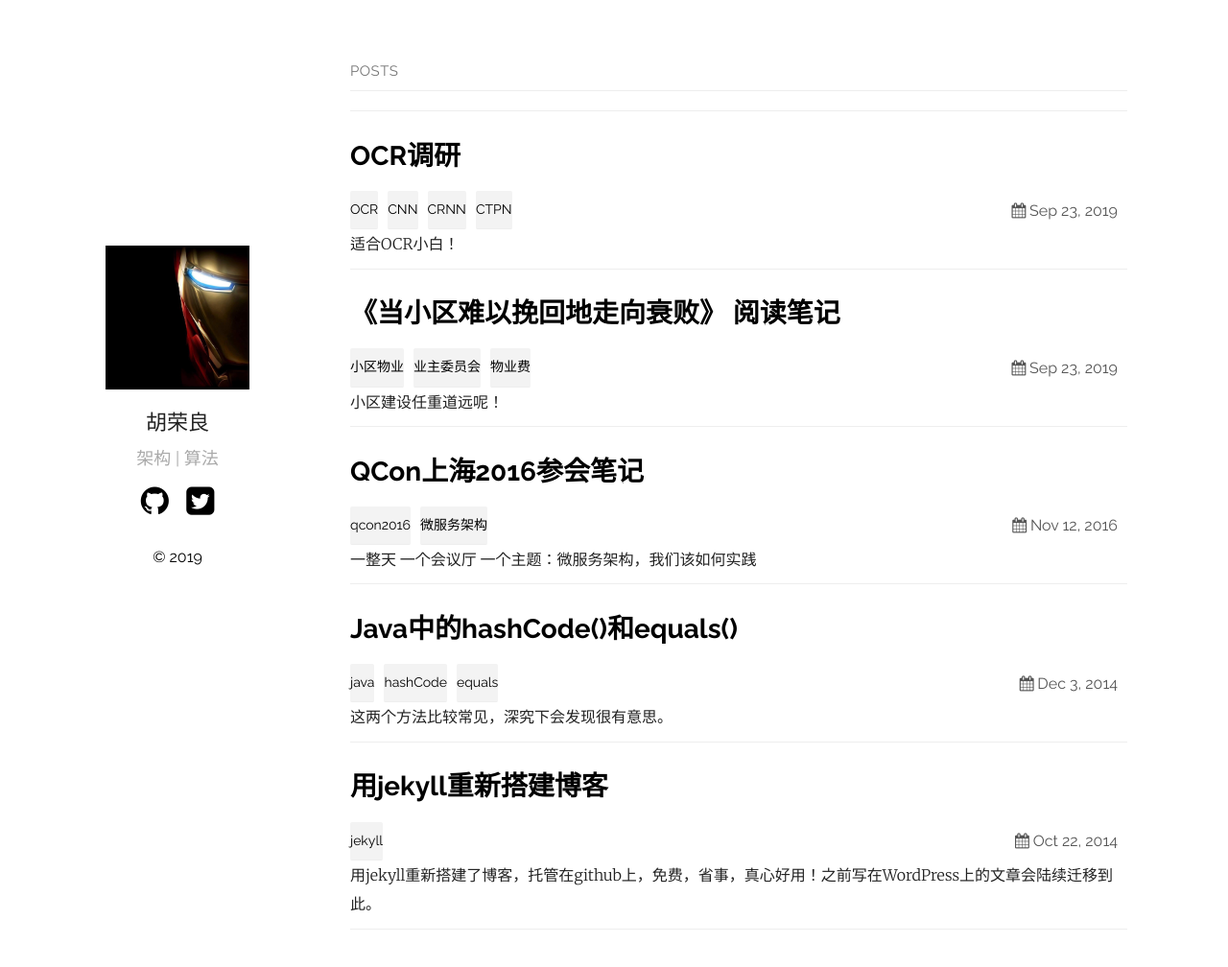
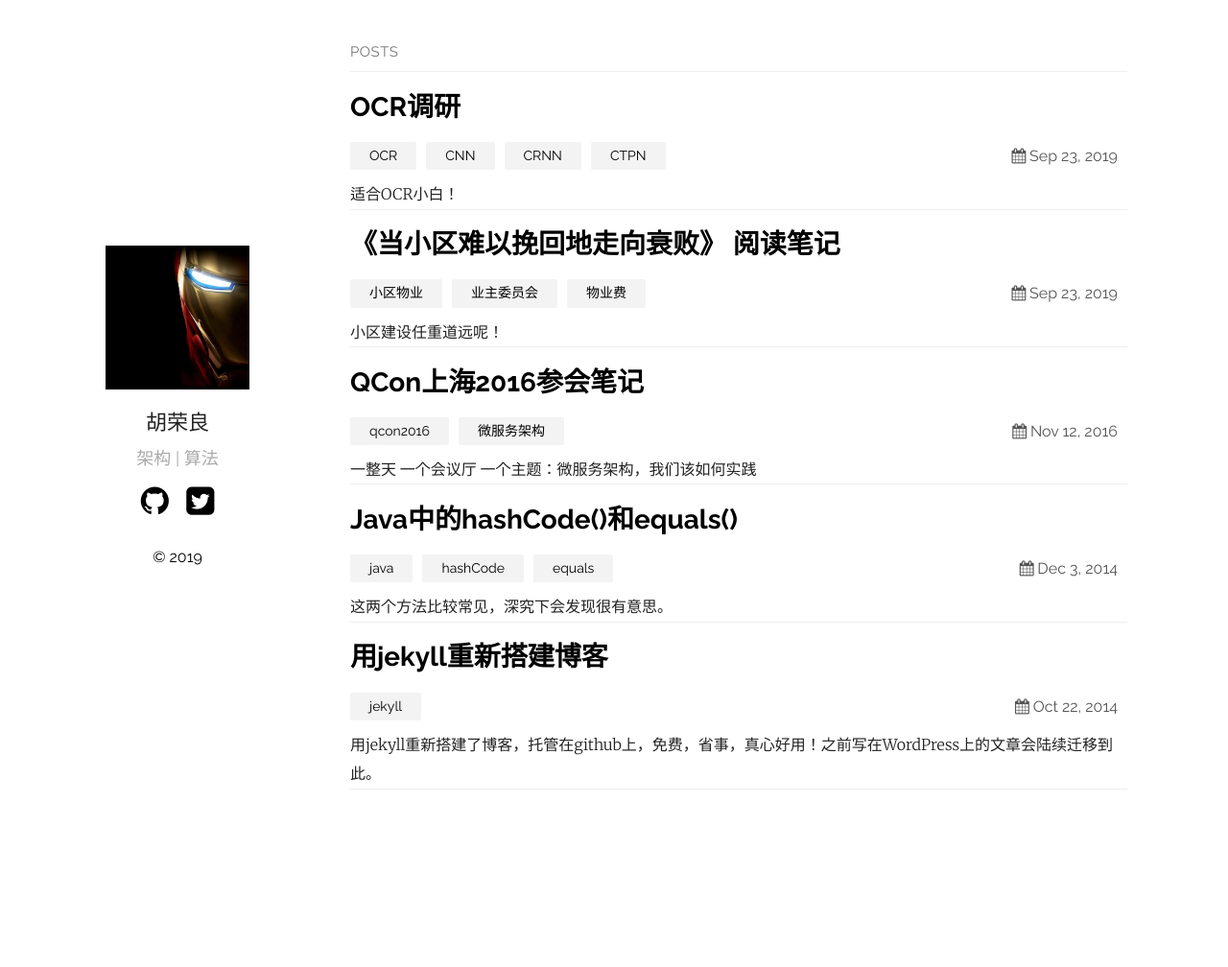
Before and after one commit to hurongliang/githubpages, a Jekyll site: the page built from index.md, in a window 1280 px wide and 1014 px high. Shown: the top 1008 px of the window at 96% size. Built offline with Jekyll 4.4.1, drawn with Linux system fonts in a browser that asks for light colours.

Commit message:
样式优化

```diff
--- a/_sass/plain.scss
+++ b/_sass/plain.scss
@@ -155,8 +155,8 @@
 		margin-top: 0;
 	}
 }
-.posts li {
-  padding: 10px 0px;
+li div.post {
+  margin: 10px 0px;
   border-bottom: 1px solid #eee;
 }
 .post-container {
```
